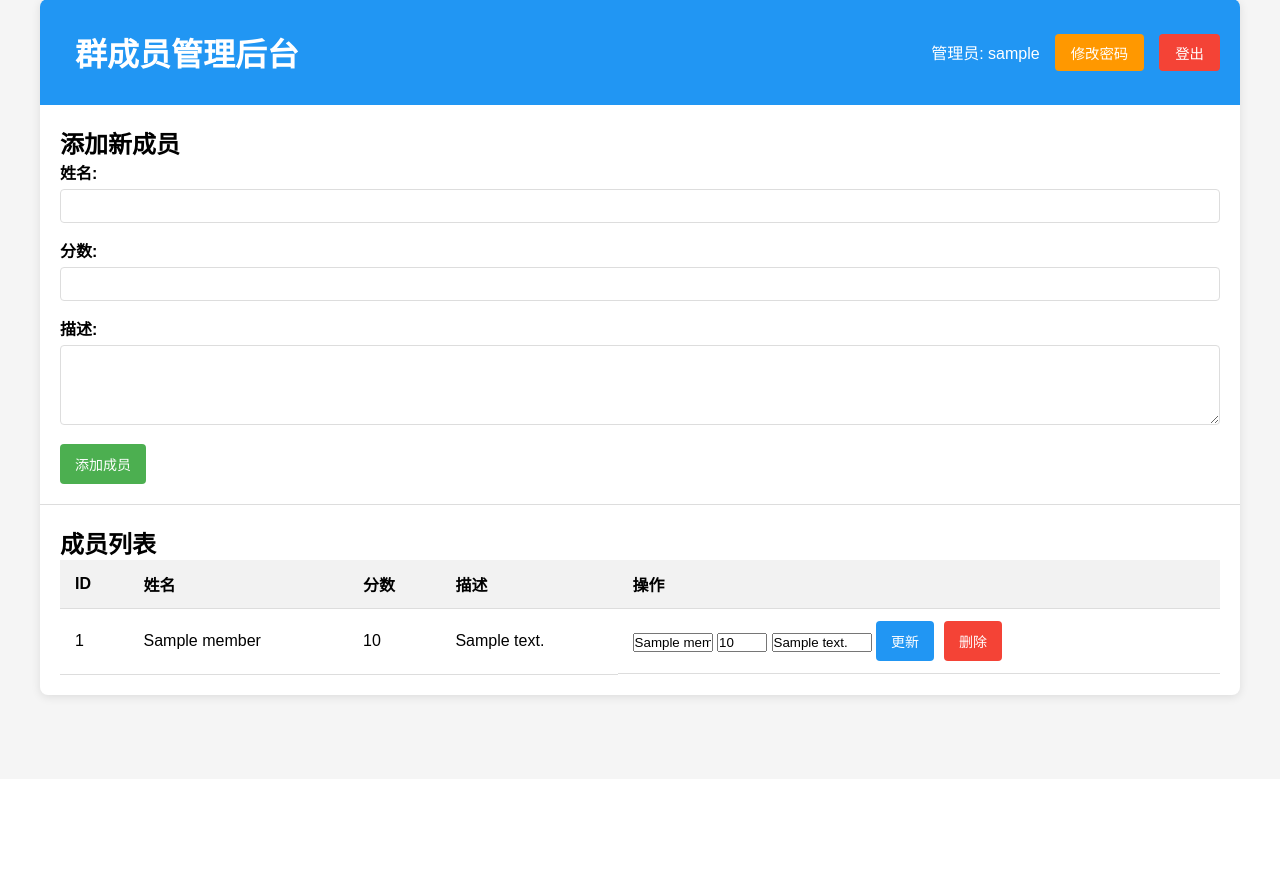
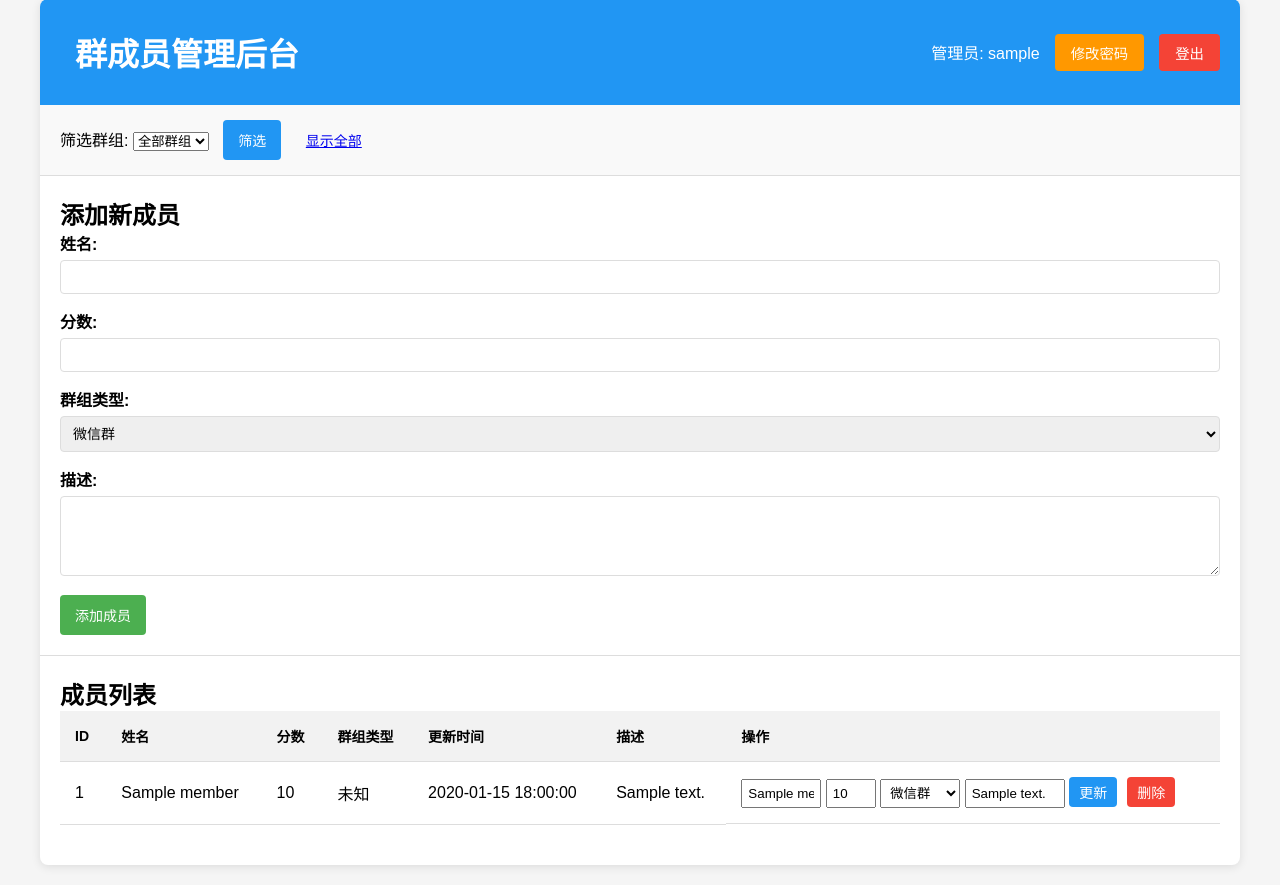
Before and after one commit to yinghuzhu/groupmember, a Flask app: template app/templates/admin.html in a window 1280 px wide. Shown: the part 21-906 px from the top of the page. Before the commit the page ends 724 px from the top, so only its background shows below. Run offline with Flask 3, Linux system fonts and the light colour scheme; the visitor is signed in with stand-in values (Sample User, id 1); the template is opened without the code that fills it: most values are stand-ins (such as "Sample title", 1, 10 or a date in 2020).

Commit message:
add QQ group&QQ Channel

```diff
--- a/app/main.py
+++ b/app/main.py
@@ -2,29 +2,80 @@ from flask import Flask, render_template, jsonify, request, redirect, url_for, s
 import os
 import requests
 import hashlib
+from datetime import datetime
+import pytz
 
 def create_app():
     app = Flask(__name__, template_folder='templates', static_folder='static')
     # 设置session密钥
     app.secret_key = os.environ.get("SECRET_KEY", "your-secret-key-for-development")
 
+    # 添加时间格式化过滤器
+    @app.template_filter('format_datetime')
+    def format_datetime(value):
+        if value is None:
+            return "未知"
+        # 将时间字符串转换为datetime对象
+        if isinstance(value, str):
+            # 处理不同的时间格式
+            if 'T' in value:
+                if 'Z' in value:
+                    dt = datetime.strptime(value, '%Y-%m-%dT%H:%M:%SZ')
+                else:
+                    # 处理带毫秒的时间格式
+                    if '.' in value:
+                        dt = datetime.strptime(value.split('.')[0], '%Y-%m-%dT%H:%M:%S')
+                    else:
+                        dt = datetime.strptime(value, '%Y-%m-%dT%H:%M:%S')
+            else:
+                dt = datetime.strptime(value, '%Y-%m-%d %H:%M:%S')
+        else:
+            dt = value
+
+        # 设置为东八区时间
+        utc_dt = pytz.utc.localize(dt) if dt.tzinfo is None else dt
+        china_tz = pytz.timezone('Asia/Shanghai')
+        china_time = utc_dt.astimezone(china_tz)
+
+        # 格式化为年-月-日 时:分:秒
+        return china_time.strftime('%Y-%m-%d %H:%M:%S')
+
     # 从环境变量获取Supabase配置
     SUPABASE_URL = os.environ.get("SUPABASE_URL")
     SUPABASE_KEY = os.environ.get("SUPABASE_KEY")
 
     # 检查环境变量
-    if not SUPABASE_URL or not SUPABASE_KEY:
-        print("请设置SUPABASE_URL和SUPABASE_KEY环境变量")
+    if not SUPABASE_URL:
+        print("错误: 未设置SUPABASE_URL环境变量")
+    if not SUPABASE_KEY:
+        print("错误: 未设置SUPABASE_KEY环境变量")
 
-    def load_member_data():
+    def load_member_data(group_type=None):
         """从Supabase加载成员数据，按ID排序"""
         if not SUPABASE_URL or not SUPABASE_KEY:
             print("Supabase配置缺失")
+            if not SUPABASE_URL:
+                print("SUPABASE_URL未设置")
+            if not SUPABASE_KEY:
+                print("SUPABASE_KEY未设置")
             return None
 
         try:
             # 构建请求URL，添加排序参数
-            url = f"{SUPABASE_URL}/rest/v1/members?order=id"
+            if group_type:
+                # 将字符串类型的group_type转换为整数
+                group_type_map = {
+                    'wechat': 1,
+                    'qq': 2,
+                    'qq_channel': 3
+                }
+                group_type_int = group_type_map.get(group_type, 1)  # 默认为1(微信群)
+                url = f"{SUPABASE_URL}/rest/v1/members?group_type=eq.{group_type_int}&order=id"
+            else:
+                url = f"{SUPABASE_URL}/rest/v1/members?order=id"
+
+            print(f"正在请求URL: {url}")  # 调试信息
+
             headers = {
                 'apikey': SUPABASE_KEY,
                 'Authorization': f"Bearer {SUPABASE_KEY}",
@@ -33,19 +84,45 @@ def create_app():
 
             # 发送GET请求获取数据
             response = requests.get(url, headers=headers)
+            print(f"响应状态码: {response.status_code}")  # 调试信息
+            print(f"响应内容: {response.text}")  # 调试信息
 
             if response.ok:
                 members = response.json()
+                print(f"获取到 {len(members)} 条数据")  # 调试信息
+                # 如果指定了group_type但没有找到数据，则获取所有数据作为后备方案
+                if group_type and len(members) == 0:
+                    print(f"未找到group_type为 {group_type} 的数据，尝试获取所有数据")  # 调试信息
+                    # 尝试获取所有数据（兼容旧数据）
+                    url_all = f"{SUPABASE_URL}/rest/v1/members?order=id"
+                    response_all = requests.get(url_all, headers=headers)
+                    print(f"所有数据请求状态码: {response_all.status_code}")  # 调试信息
+                    if response_all.ok:
+                        members = response_all.json()
+                        print(f"获取到 {len(members)} 条总数据")  # 调试信息
+                        # 为旧数据添加group_type字段
+                        for member in members:
+                            if 'group_type' not in member:
+                                group_type_map = {
+                                    'wechat': 1,
+                                    'qq': 2,
+                                    'qq_channel': 3
+                                }
+                                member['group_type'] = group_type_map.get(group_type, 1)
                 return {"members": members}
             else:
                 print(f"获取数据失败: {response.text}")
+                print(f"请求URL: {url}")
+                print(f"请求头: {headers}")
                 return None
 
         except Exception as e:
             print(f"从Supabase加载数据时出错: {e}")
+            import traceback
+            traceback.print_exc()  # 打印详细的错误堆栈
             return None
 
-    def update_member_data(member_id, name, score, description):
+    def update_member_data(member_id, name, score, description, group_type):
         """更新Supabase中的成员数据"""
         if not SUPABASE_URL or not SUPABASE_KEY:
             print("Supabase配置缺失")
@@ -68,6 +145,16 @@ def create_app():
                 "description": description
             }
 
+            # 将字符串类型的group_type转换为整数
+            group_type_map = {
+                'wechat': 1,
+                'qq': 2,
+                'qq_channel': 3
+            }
+            group_type_int = group_type_map.get(group_type)
+            if group_type_int is not None:
+                data["group_type"] = group_type_int
+
             # 发送PATCH请求更新数据
             response = requests.patch(url, headers=headers, json=data)
 
@@ -81,7 +168,7 @@ def create_app():
             print(f"更新Supabase数据时出错: {e}")
             return False
 
-    def create_member(name, score, description):
+    def create_member(name, score, description, group_type=None):
         """在Supabase中创建新成员"""
         if not SUPABASE_URL or not SUPABASE_KEY:
             print("Supabase配置缺失")
@@ -103,6 +190,17 @@ def create_app():
                 "score": score,
                 "description": description
             }
+
+            # 将字符串类型的group_type转换为整数
+            if group_type is not None:
+                group_type_map = {
+                    'wechat': 1,
+                    'qq': 2,
+                    'qq_channel': 3
+                }
+                group_type_int = group_type_map.get(group_type)
+                if group_type_int is not None:
+                    data["group_type"] = group_type_int
 
             # 发送POST请求创建数据
             response = requests.post(url, headers=headers, json=data)
@@ -302,12 +400,68 @@ def create_app():
     @app.route('/')
     def index():
         """渲染主页面"""
+        print("访问首页路由")  # 调试信息
+        # 首页不加载特定群组的数据
         data = load_member_data()
         if data is None:
+            print("无法从Supabase加载数据")
             return "无法从Supabase加载数据", 500
 
+        # 显示所有成员数据
+        print(f"首页加载了 {len(data['members'])} 条数据")  # 调试信息
         return render_template('index.html', members=data['members'],
-                              last_updated="未知")
+                              last_updated="未知", active_nav="home")
+
+    @app.route('/wechat-members')
+    def wechat_members():
+        """渲染微信群成员页面"""
+        print("访问微信群成员路由")  # 调试信息
+        data = load_member_data('wechat')
+        if data is None:
+            print("无法从Supabase加载微信群成员数据")
+            return "无法从Supabase加载数据", 500
+
+        # 过滤出微信群成员（兼容旧数据）
+        wechat_members = [member for member in data['members']
+                         if member.get('group_type') == 1 or 'group_type' not in member]
+        print(f"微信群成员页面加载了 {len(wechat_members)} 条数据")  # 调试信息
+
+        return render_template('index.html', members=wechat_members,
+                              last_updated="未知", active_nav="wechat")
+
+    @app.route('/qq-group')
+    def qq_group():
+        """渲染QQ群成员页面"""
+        print("访问QQ群成员路由")  # 调试信息
+        data = load_member_data('qq')
+        if data is None:
+            print("无法从Supabase加载QQ群成员数据")
+            return "无法从Supabase加载数据", 500
+
+        # 过滤出QQ群成员（兼容旧数据）
+        qq_members = [member for member in data['members']
+                     if member.get('group_type') == 2 or 'group_type' not in member]
+        print(f"QQ群成员页面加载了 {len(qq_members)} 条数据")  # 调试信息
+
+        return render_template('index.html', members=qq_members,
+                              last_updated="未知", active_nav="qq")
+
+    @app.route('/qq-channel')
+    def qq_channel():
+        """渲染QQ频道成员页面"""
+        print("访问QQ频道成员路由")  # 调试信息
+        data = load_member_data('qq_channel')
+        if data is None:
+            print("无法从Supabase加载QQ频道成员数据")
+            return "无法从Supabase加载数据", 500
+
+        # 过滤出QQ频道成员（兼容旧数据）
+        qq_channel_members = [member for member in data['members']
+                             if member.get('group_type') == 3 or 'group_type' not in member]
+        print(f"QQ频道成员页面加载了 {len(qq_channel_members)} 条数据")  # 调试信息
+
+        return render_template('index.html', members=qq_channel_members,
+                              last_updated="未知", active_nav="qq_channel")
 
     @app.route('/admin/login', methods=['GET', 'POST'])
     def admin_login():
@@ -336,11 +490,34 @@ def create_app():
     @login_required
     def admin():
         """渲染后台管理页面"""
-        data = load_member_data()
+        # 获取查询参数中的群组类型
+        group_type = request.args.get('group_type')
+
+        # 如果有指定群组类型，则按群组类型加载数据
+        if group_type:
+            data = load_member_data(group_type)
+        else:
+            # 否则加载所有数据
+            data = load_member_data()
+
         if data is None:
             return "无法从Supabase加载数据", 500
 
-        return render_template('admin.html', members=data['members'])
+        # 根据群组类型过滤数据
+        if group_type:
+            group_type_map = {
+                'wechat': 1,
+                'qq': 2,
+                'qq_channel': 3
+            }
+            group_type_int = group_type_map.get(group_type)
+            if group_type_int:
+                filtered_members = [member for member in data['members']
+                                  if member.get('group_type') == group_type_int]
+                data['members'] = filtered_members
+
+        return render_template('admin.html', members=data['members'],
+                             selected_group_type=group_type)
 
     @app.route('/admin/change-password', methods=['GET', 'POST'])
     @login_required
@@ -368,6 +545,32 @@ def create_app():
 
         return render_template('change_password.html')
 
+    @app.route('/admin/create', methods=['POST'])
+    @login_required
+    def admin_create():
+        """处理创建新成员的请求"""
+        name = request.form.get('name')
+        score = request.form.get('score')
+        description = request.form.get('description')
+        group_type = request.form.get('group_type')
+
+        # 获取当前筛选的群组类型，用于重定向
+        current_group_type = request.args.get('group_type')
+
+        # 即使group_type为空也允许创建
+        if name and score:
+            success = create_member(name, int(score), description, group_type)
+            if success:
+                # 根据当前筛选的群组类型进行重定向
+                if current_group_type:
+                    return redirect(url_for('admin', group_type=current_group_type))
+                else:
+                    return redirect(url_for('admin'))
+            else:
+                return "创建失败", 500
+        else:
+            return "缺少必要参数", 400
+
     @app.route('/admin/update', methods=['POST'])
     @login_required
     def admin_update():
@@ -376,30 +579,21 @@ def create_app():
         name = request.form.get('name')
         score = request.form.get('score')
         description = request.form.get('description')
+        group_type = request.form.get('group_type')
 
-        if member_id and name and score:
-            success = update_member_data(member_id, name, int(score), description)
+        # 获取当前筛选的群组类型，用于重定向
+        current_group_type = request.args.get('group_type')
+
+        if member_id and name and score and group_type:
+            success = update_member_data(member_id, name, int(score), description, group_type)
             if success:
-                return redirect(url_for('admin'))
+                # 根据当前筛选的群组类型进行重定向
+                if current_group_type:
+                    return redirect(url_for('admin', group_type=current_group_type))
+                else:
+                    return redirect(url_for('admin'))
             else:
                 return "更新失败", 500
-        else:
-            return "缺少必要参数", 400
-
-    @app.route('/admin/create', methods=['POST'])
-    @login_required
-    def admin_create():
-        """处理创建新成员的请求"""
-        name = request.form.get('name')
-        score = request.form.get('score')
-        description = request.form.get('description')
-
-        if name and score:
-            success = create_member(name, int(score), description)
-            if success:
-                return redirect(url_for('admin'))
-            else:
-                return "创建失败", 500
         else:
             return "缺少必要参数", 400
 
@@ -408,9 +602,16 @@ def create_app():
     def admin_delete(member_id):
         """处理删除成员的请求"""
         if member_id:
+            # 获取当前筛选的群组类型，用于重定向
+            current_group_type = request.args.get('group_type')
+
             success = delete_member(member_id)
             if success:
-                return redirect(url_for('admin'))
+                # 根据当前筛选的群组类型进行重定向
+                if current_group_type:
+                    return redirect(url_for('admin', group_type=current_group_type))
+                else:
+                    return redirect(url_for('admin'))
             else:
                 return "删除失败", 500
         else:
--- a/app/templates/admin.html
+++ b/app/templates/admin.html
@@ -67,15 +67,17 @@
         table {
             width: 100%;
             border-collapse: collapse;
+            margin-bottom: 20px;
         }
         th, td {
-            padding: 12px 15px;
+            padding: 15px; /* 增加内边距使内容更宽松 */
             text-align: left;
             border-bottom: 1px solid #ddd;
         }
         th {
             background-color: #f2f2f2;
             font-weight: bold;
+            font-size: 14px; /* 调整字体大小 */
         }
         tr:nth-child(even) {
             background-color: #f9f9f9;
@@ -105,7 +107,7 @@
             margin-bottom: 5px;
             font-weight: bold;
         }
-        .form-group input, .form-group textarea {
+        .form-group input, .form-group textarea, .form-group select {
             width: 100%;
             padding: 8px;
             border: 1px solid #ddd;
@@ -142,10 +144,25 @@
         }
         .members-table {
             padding: 20px;
+            overflow-x: auto; /* 添加水平滚动条以适应宽表格 */
         }
         .action-buttons {
             display: flex;
             gap: 5px;
+        }
+        .filter-form {
+            padding: 15px 20px;
+            background-color: #f9f9f9;
+            border-bottom: 1px solid #ddd;
+        }
+        .filter-form select {
+            display: inline-block;
+            width: auto;
+            margin-right: 10px;
+        }
+        .filter-form .btn {
+            display: inline-block;
+            width: auto;
         }
     </style>
 </head>
@@ -160,6 +177,21 @@
             </div>
         </div>
 
+        <!-- 群组筛选表单 -->
+        <div class="filter-form">
+            <form method="GET" action="/admin">
+                <label for="group_type">筛选群组:</label>
+                <select id="group_type" name="group_type">
+                    <option value="">全部群组</option>
+                    <option value="wechat" {% if selected_group_type == 'wechat' %}selected{% endif %}>微信群</option>
+                    <option value="qq" {% if selected_group_type == 'qq' %}selected{% endif %}>QQ群</option>
+                    <option value="qq_channel" {% if selected_group_type == 'qq_channel' %}selected{% endif %}>QQ频道</option>
+                </select>
+                <button type="submit" class="btn btn-primary">筛选</button>
+                <a href="/admin" class="btn">显示全部</a>
+            </form>
+        </div>
+
         <!-- 创建新成员表单 -->
         <div class="form-container">
             <h2>添加新成员</h2>
@@ -171,6 +203,14 @@
                 <div class="form-group">
                     <label for="create_score">分数:</label>
                     <input type="number" id="create_score" name="score" min="0" max="10" required>
+                </div>
+                <div class="form-group">
+                    <label for="create_group_type">群组类型:</label>
+                    <select id="create_group_type" name="group_type" required>
+                        <option value="wechat" {% if selected_group_type == 'wechat' %}selected{% endif %}>微信群</option>
+                        <option value="qq" {% if selected_group_type == 'qq' %}selected{% endif %}>QQ群</option>
+                        <option value="qq_channel" {% if selected_group_type == 'qq_channel' %}selected{% endif %}>QQ频道</option>
+                    </select>
                 </div>
                 <div class="form-group">
                     <label for="create_description">描述:</label>
@@ -189,6 +229,8 @@
                         <th>ID</th>
                         <th>姓名</th>
                         <th>分数</th>
+                        <th>群组类型</th>
+                        <th>更新时间</th>
                         <th>描述</th>
                         <th>操作</th>
                     </tr>
@@ -200,26 +242,44 @@
                             <td>{{ member.id }}</td>
                             <td>{{ member.name }}</td>
                             <td class="{% if member.score < 5 %}score-low{% endif %}">{{ member.score }}</td>
-                            <td>{{ member.description or '暂无描述' }}</td>
+                            <td>
+                                {% if member.group_type == 1 %}微信群
+                                {% elif member.group_type == 2 %}QQ群
+                                {% elif member.group_type == 3 %}QQ频道
+                                {% elif member.group_type == 'wechat' %}微信群
+                                {% elif member.group_type == 'qq' %}QQ群
+                                {% elif member.group_type == 'qq_channel' %}QQ频道
+                                {% else %}未知
+                                {% endif %}
+                            </td>
+                            <td>
+                                {{ member.updated_at | format_datetime }}
+                            </td>
+                            <td style="max-width: 200px; word-wrap: break-word;">{{ member.description or '暂无描述' }}</td>
                             <td class="action-buttons">
                                 <!-- 更新表单 -->
                                 <form action="/admin/update" method="post" style="display: inline;">
                                     <input type="hidden" name="id" value="{{ member.id }}">
-                                    <input type="text" name="name" value="{{ member.name }}" required style="width: 80px;">
-                                    <input type="number" name="score" value="{{ member.score }}" min="0" max="10" required style="width: 50px;">
-                                    <input type="text" name="description" value="{{ member.description or '' }}" style="width: 100px;">
-                                    <button type="submit" class="btn btn-primary">更新</button>
+                                    <input type="text" name="name" value="{{ member.name }}" required style="width: 80px; padding: 5px;">
+                                    <input type="number" name="score" value="{{ member.score }}" min="0" max="10" required style="width: 50px; padding: 5px;">
+                                    <select name="group_type" style="width: 80px; padding: 5px;">
+                                        <option value="wechat" {% if member.group_type == 1 or member.group_type == 'wechat' %}selected{% endif %}>微信群</option>
+                                        <option value="qq" {% if member.group_type == 2 or member.group_type == 'qq' %}selected{% endif %}>QQ群</option>
+                                        <option value="qq_channel" {% if member.group_type == 3 or member.group_type == 'qq_channel' %}selected{% endif %}>QQ频道</option>
+                                    </select>
+                                    <input type="text" name="description" value="{{ member.description or '' }}" style="width: 100px; padding: 5px;">
+                                    <button type="submit" class="btn btn-primary" style="padding: 5px 10px;">更新</button>
                                 </form>
                                 <!-- 删除按钮 -->
                                 <form action="/admin/delete/{{ member.id }}" method="post" style="display: inline;" onsubmit="return confirm('确定要删除成员 {{ member.name }} 吗？')">
-                                    <button type="submit" class="btn btn-danger">删除</button>
+                                    <button type="submit" class="btn btn-danger" style="padding: 5px 10px;">删除</button>
                                 </form>
                             </td>
                         </tr>
                         {% endfor %}
                     {% else %}
                         <tr>
-                            <td colspan="5" class="error">暂无成员数据</td>
+                            <td colspan="7" class="error">暂无成员数据</td>
                         </tr>
                     {% endif %}
                 </tbody>
--- a/requirements.txt
+++ b/requirements.txt
@@ -1,2 +1,3 @@
 Flask==2.3.2
 requests==2.31.0
+pytz==2023.3
```
Also changed, not shown: alter_table_script.sql (added, +37 -0 lines), app/templates/index.html (+54 -6 lines).
